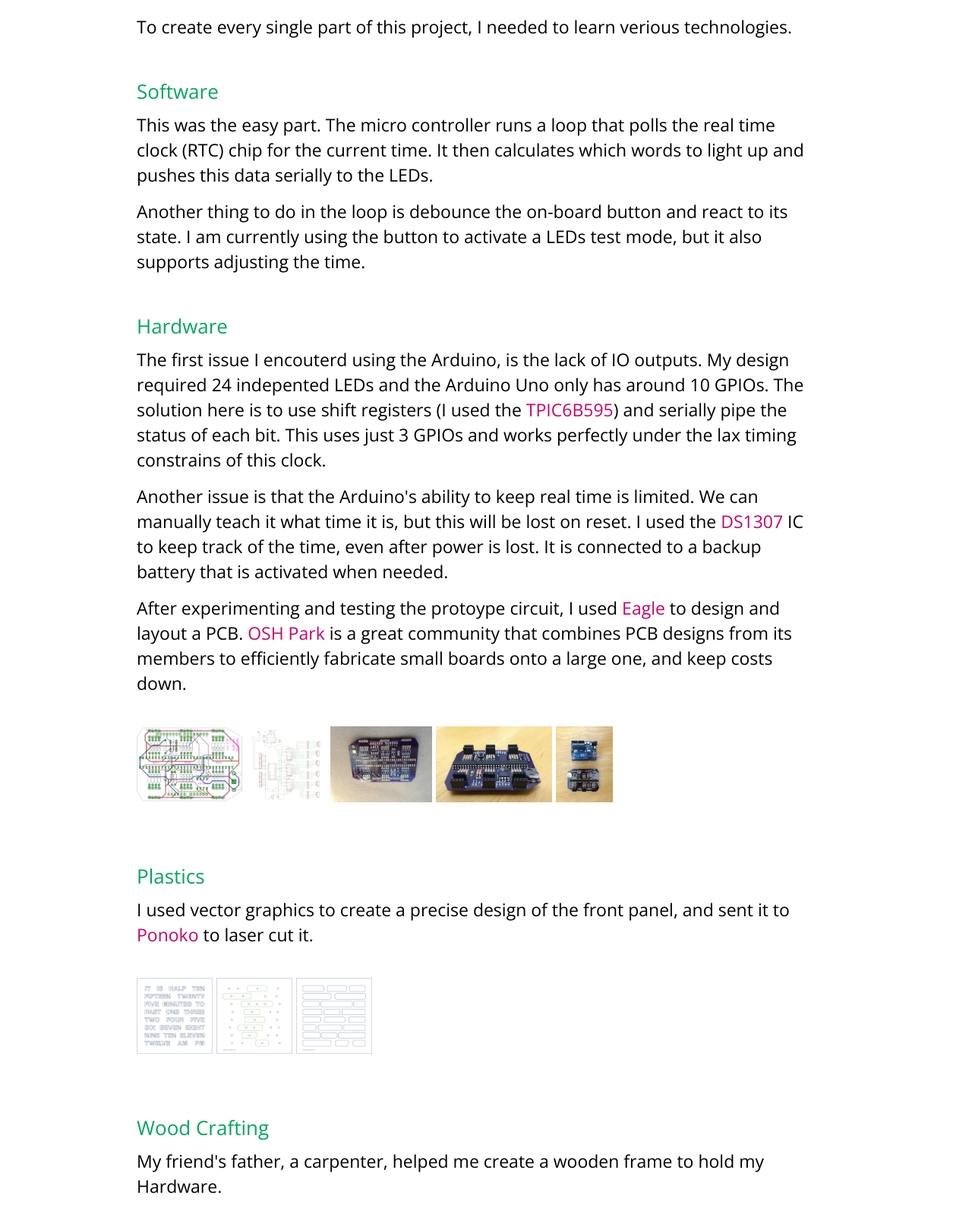
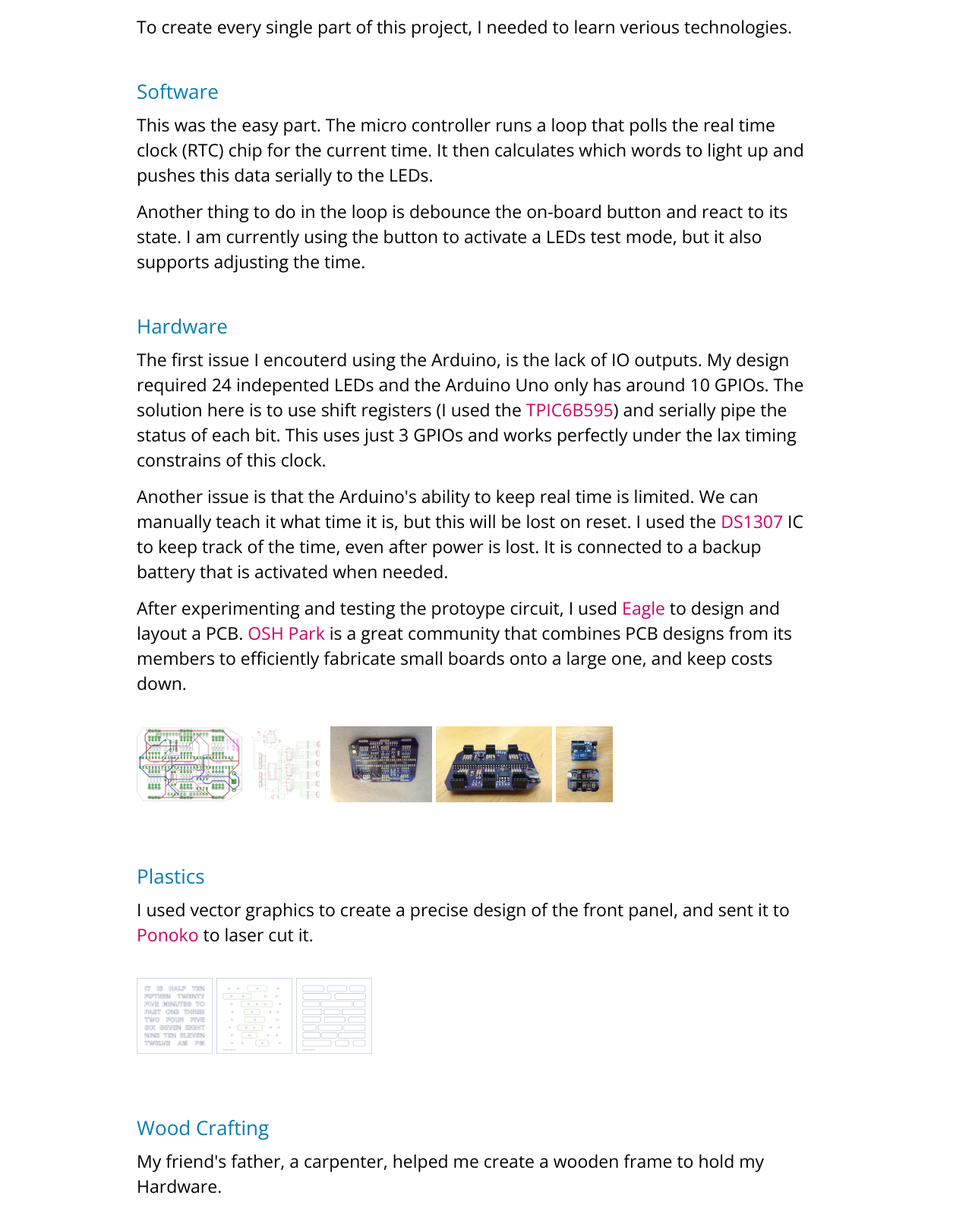
Before and after one commit to eithanshavit/eithanshavit.github.io, a Jekyll site: the page built from _posts/2012-01-01-verbal_clock.html, in a window 1280 px wide. Shown: the part 645-2235 px from the top of the page at 76% size. Built offline with Jekyll 4.4.1, drawn with Linux system fonts in a browser that asks for light colours; comment, search, counter and statistics services are not loaded.

Commit message:
h2 color in posts

```diff
--- a/_sass/_layout.scss
+++ b/_sass/_layout.scss
@@ -341,7 +341,7 @@
   }
 
   h2 {
-    color: #00A85B;
+    color: #067CB0;
     font-size: 26px;
     padding-top: 40px;
   }
```
